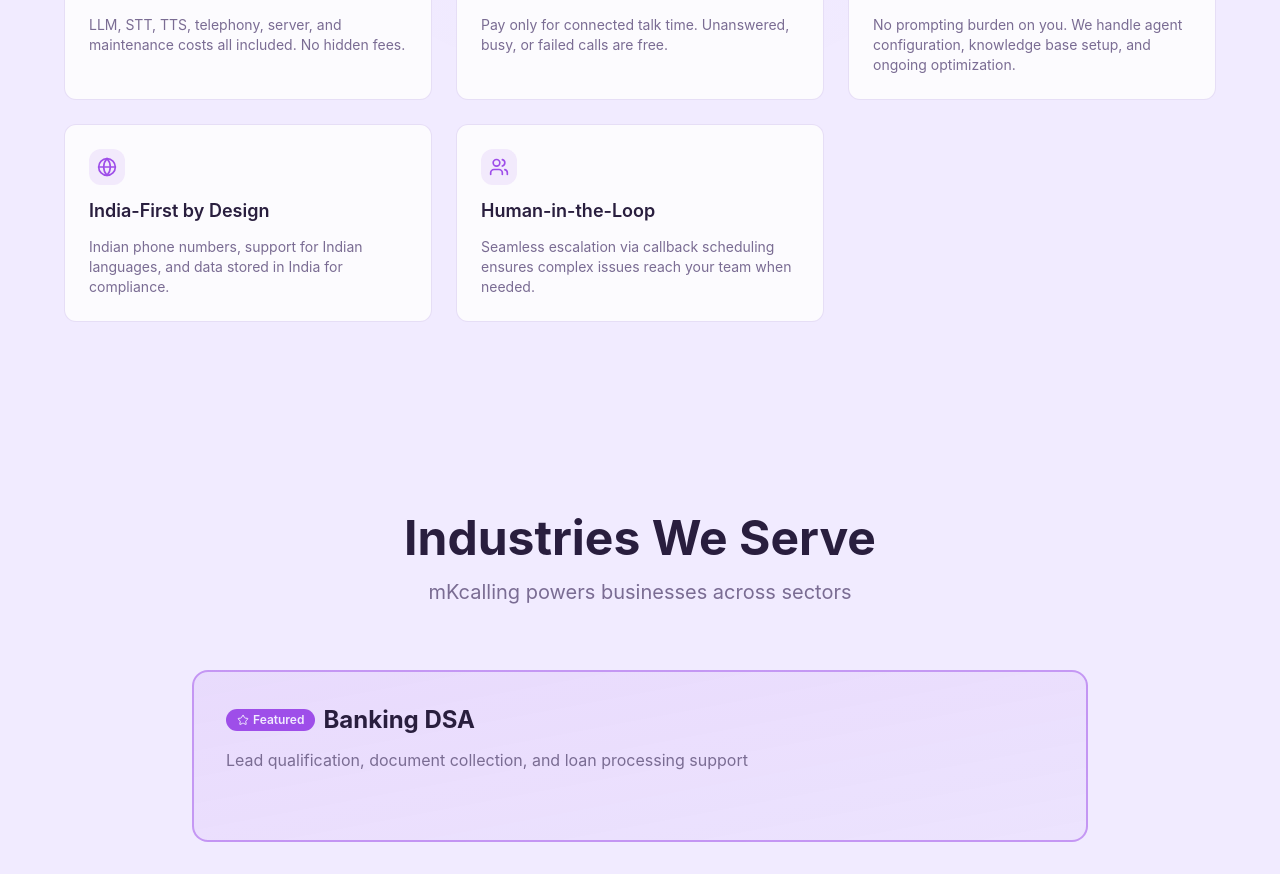
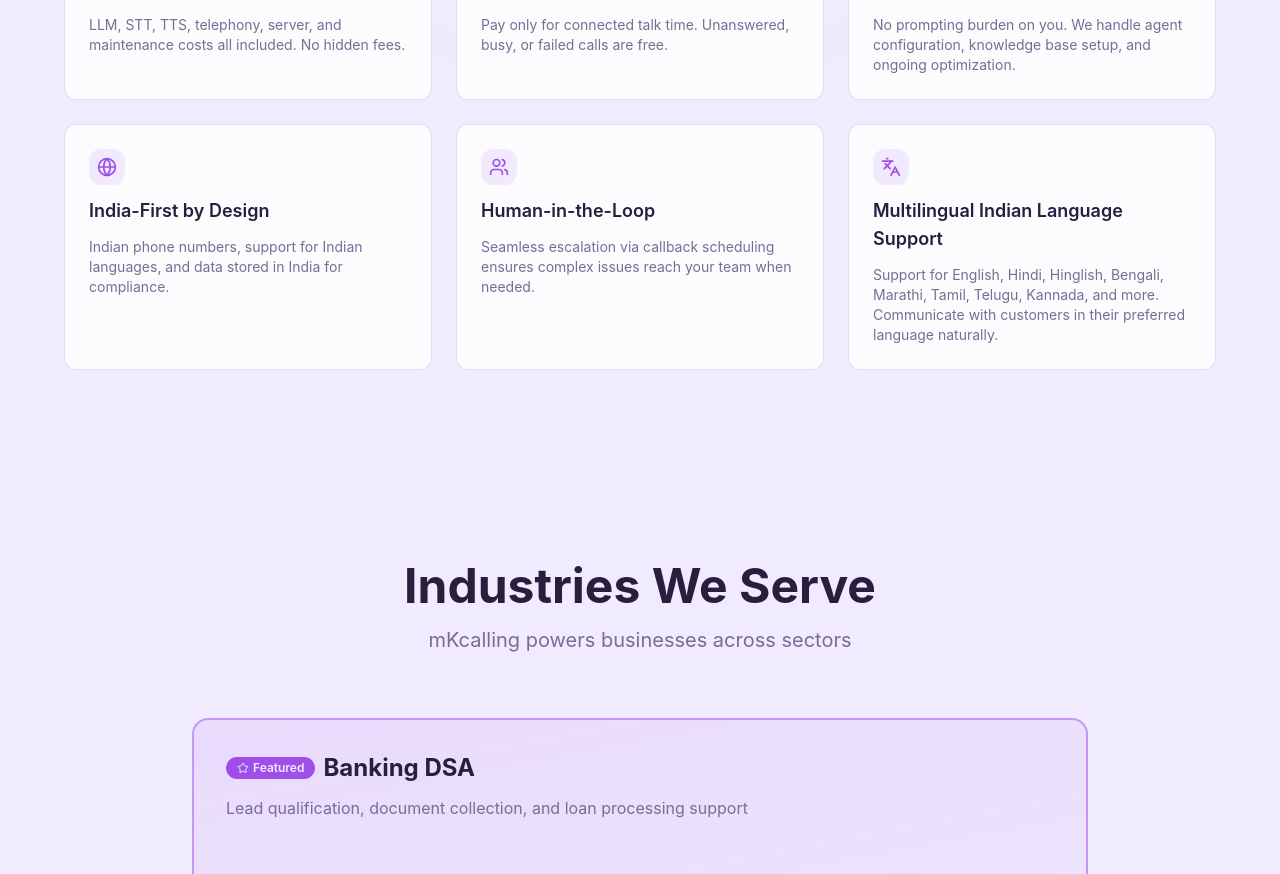
Before and after one commit to mahiruho-ops/mcalling-landing-site, a Next.js app: page / in a window 1280 px wide. Shown: the part 3720-4594 px from the top of the page. Built offline with nearby package versions, Linux system fonts and the light colour scheme; no server answers.

Commit message:
Push 4 - Updated with Multilingual Card on home page. Form submit to google sheet yet to be done in next push.

```diff
--- a/src/components/WhyMkcallingSection.tsx
+++ b/src/components/WhyMkcallingSection.tsx
@@ -1,4 +1,4 @@
-import { Check, Sparkles, DollarSign, Settings, Globe, Users } from "lucide-react";
+import { Check, Sparkles, DollarSign, Settings, Globe, Users, Languages } from "lucide-react";
 import { homeContent } from "@/content/mkcalling/home";
 
 const iconMap = {
@@ -7,6 +7,7 @@ const iconMap = {
   "Managed Setup & Tuning": Settings,
   "India-First by Design": Globe,
   "Human-in-the-Loop": Users,
+  "Multilingual Indian Language Support": Languages,
 };
 
 export const WhyMkcallingSection = () => {
--- a/src/content/mkcalling/home.ts
+++ b/src/content/mkcalling/home.ts
@@ -131,6 +131,10 @@ export const homeContent = {
       {
         title: "Human-in-the-Loop",
         description: "Seamless escalation via callback scheduling ensures complex issues reach your team when needed."
+      },
+      {
+        title: "Multilingual Indian Language Support",
+        description: "Support for English, Hindi, Hinglish, Bengali, Marathi, Tamil, Telugu, Kannada, and more. Communicate with customers in their preferred language naturally."
       }
     ]
   },
```
